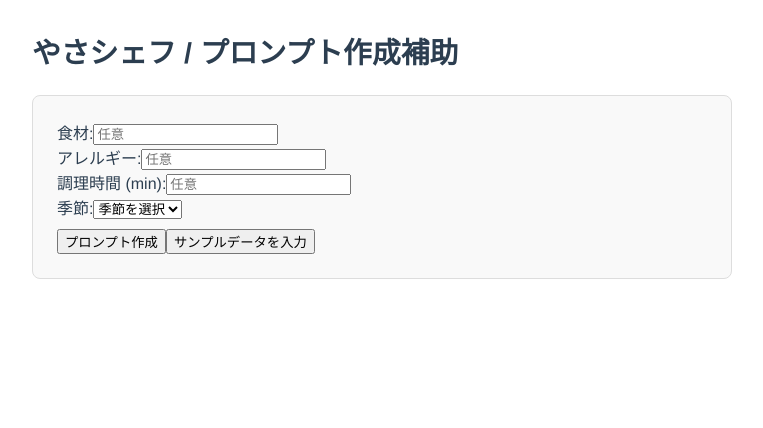
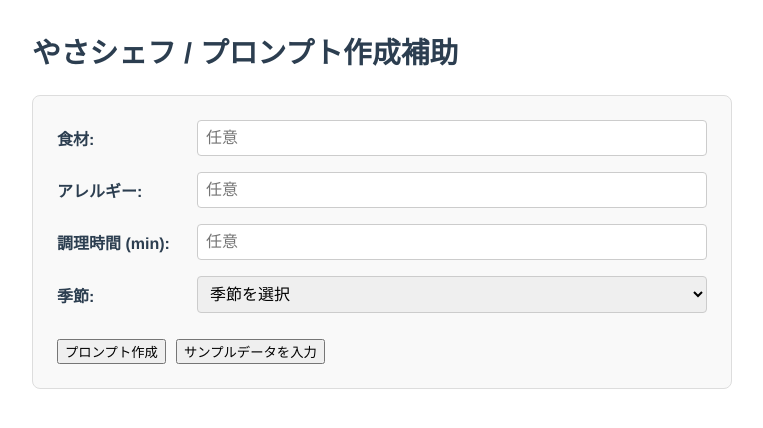
Before and after one commit to marunaka-food-corp/yasa-chef-prompt, a Vue app: page / in a window 1280 px wide. Shown: the top 428 px of the page, without its empty margins (258-1021 px from the left). Built offline with nearby package versions, Linux system fonts and the light colour scheme.

Commit message:
Update App.vue

```diff
--- a/src/App.vue
+++ b/src/App.vue
@@ -122,6 +122,33 @@ h1 {
   border-radius: 8px;
 }
 
+.form-group {
+  display: flex;
+  align-items: center;
+  margin-bottom: 1rem;
+}
+
+.form-group label {
+  width: 130px;
+  font-weight: bold;
+  margin-right: 10px;
+}
+
+.form-group input,
+.form-group select {
+  flex: 1;
+  padding: 0.5rem;
+  font-size: 1rem;
+  border: 1px solid #ccc;
+  border-radius: 4px;
+}
+
+.button-row {
+  display: flex;
+  gap: 10px;
+  margin-top: 1rem;
+}
+
 .generated-prompt {
   margin-top: 60px;
 }
```
